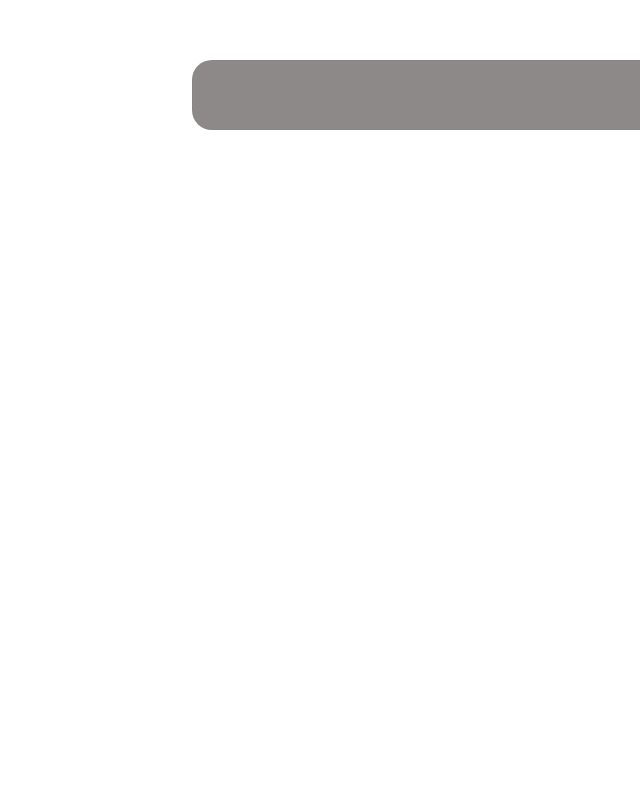
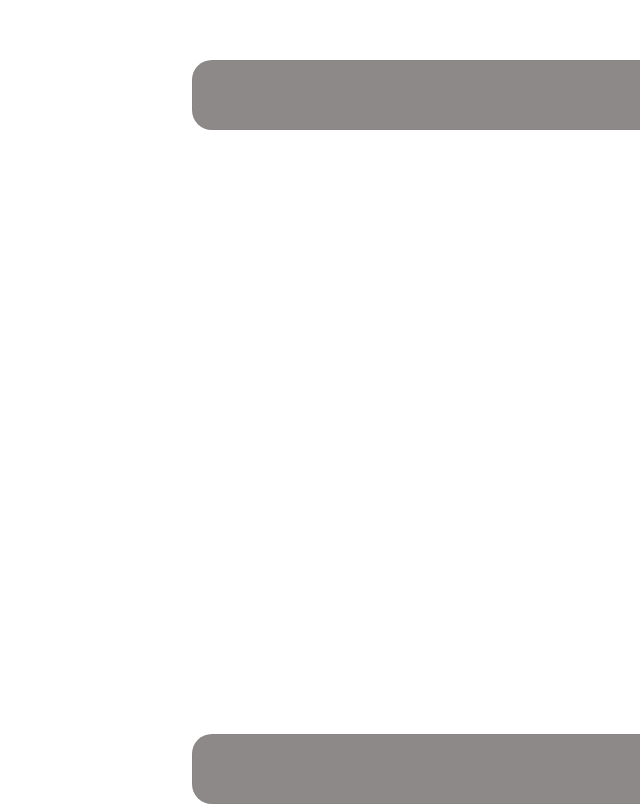
Before and after one commit to Abdullohte/3.1, a plain HTML site: page index.html in a window 1280 px wide. Shown: the part 1167-1971 px from the top of the page, without its empty margins (640-1280 px from the left). Before the commit the page ends 1297 px from the top, so only its background shows below. Drawn offline with Linux system fonts and the light colour scheme.

Commit message:
Update index.html

```diff
--- a/index.html
+++ b/index.html
@@ -52,6 +52,7 @@
               <button class="but"><span class="bs"> Ota-onaman</span></button>
             </div>
             <input class="put" type="text" Modme id or Phone number />
+             <input class="put" type="text" Modme id or Phone number />
           </div>
         </div>
       </section>
```
